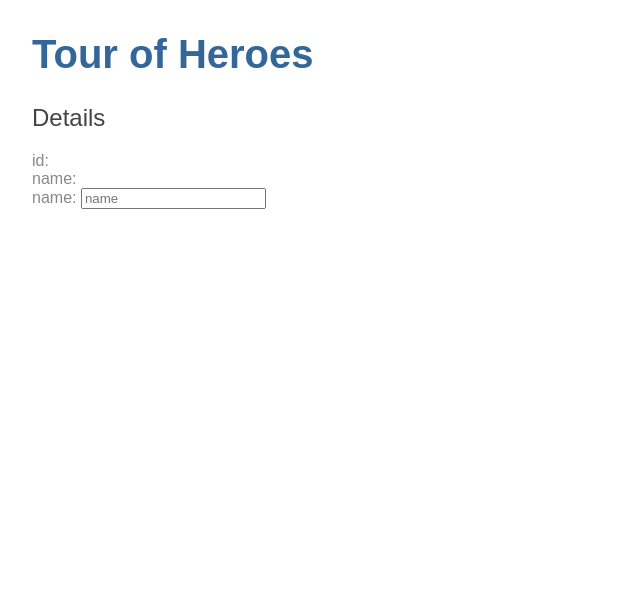
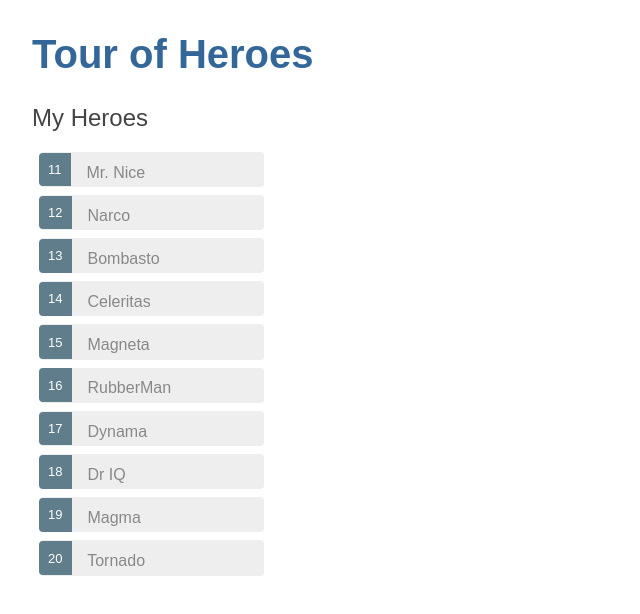
Before and after one commit to gupta-ujjwal/TourOfHeroes, an Angular app: page / in a window 1280 px wide. Shown: the top 614 px of the page, without its empty margins (0-640 px from the left). Built offline with nearby package versions, Linux system fonts and the light colour scheme.

Commit message:
Added styles for hero list

```diff
--- a/src/app/heroes/heroes.component.css
+++ b/src/app/heroes/heroes.component.css
@@ -0,0 +1,47 @@
+.selected {
+    background-color: #CFD8DC !important;
+    color: white;
+  }
+  .heroes {
+    margin: 0 0 2em 0;
+    list-style-type: none;
+    padding: 0;
+    width: 15em;
+  }
+  .heroes li {
+    cursor: pointer;
+    position: relative;
+    left: 0;
+    background-color: #EEE;
+    margin: .5em;
+    padding: .3em 0;
+    height: 1.6em;
+    border-radius: 4px;
+  }
+  .heroes li.selected:hover {
+    background-color: #BBD8DC !important;
+    color: white;
+  }
+  .heroes li:hover {
+    color: #607D8B;
+    background-color: #DDD;
+    left: .1em;
+  }
+  .heroes .text {
+    position: relative;
+    top: -3px;
+  }
+  .heroes .badge {
+    display: inline-block;
+    font-size: small;
+    color: white;
+    padding: 0.8em 0.7em 0 0.7em;
+    background-color: #607D8B;
+    line-height: 1em;
+    position: relative;
+    left: -1px;
+    top: -4px;
+    height: 1.8em;
+    margin-right: .8em;
+    border-radius: 4px 0 0 4px;
+  }
--- a/src/app/heroes/heroes.component.html
+++ b/src/app/heroes/heroes.component.html
@@ -1,9 +1,6 @@
-<h2>{{hero.name}} Details</h2>
-<div><span>id: </span>{{hero.id}}</div>
-<div><span>name: </span>{{hero.name | uppercase}}</div>
-
-<div>
-  <label>name:
-    <input [(ngModel)]="hero.name" placeholder="name">
-  </label>
-</div>
+<h2>My Heroes</h2>
+<ul class="heroes">
+  <li *ngFor="let hero of hero">
+    <span class="badge">{{hero.id}}</span> {{hero.name}}
+  </li>
+</ul>
```
Also changed, not shown: src/styles.css (indentation only).
